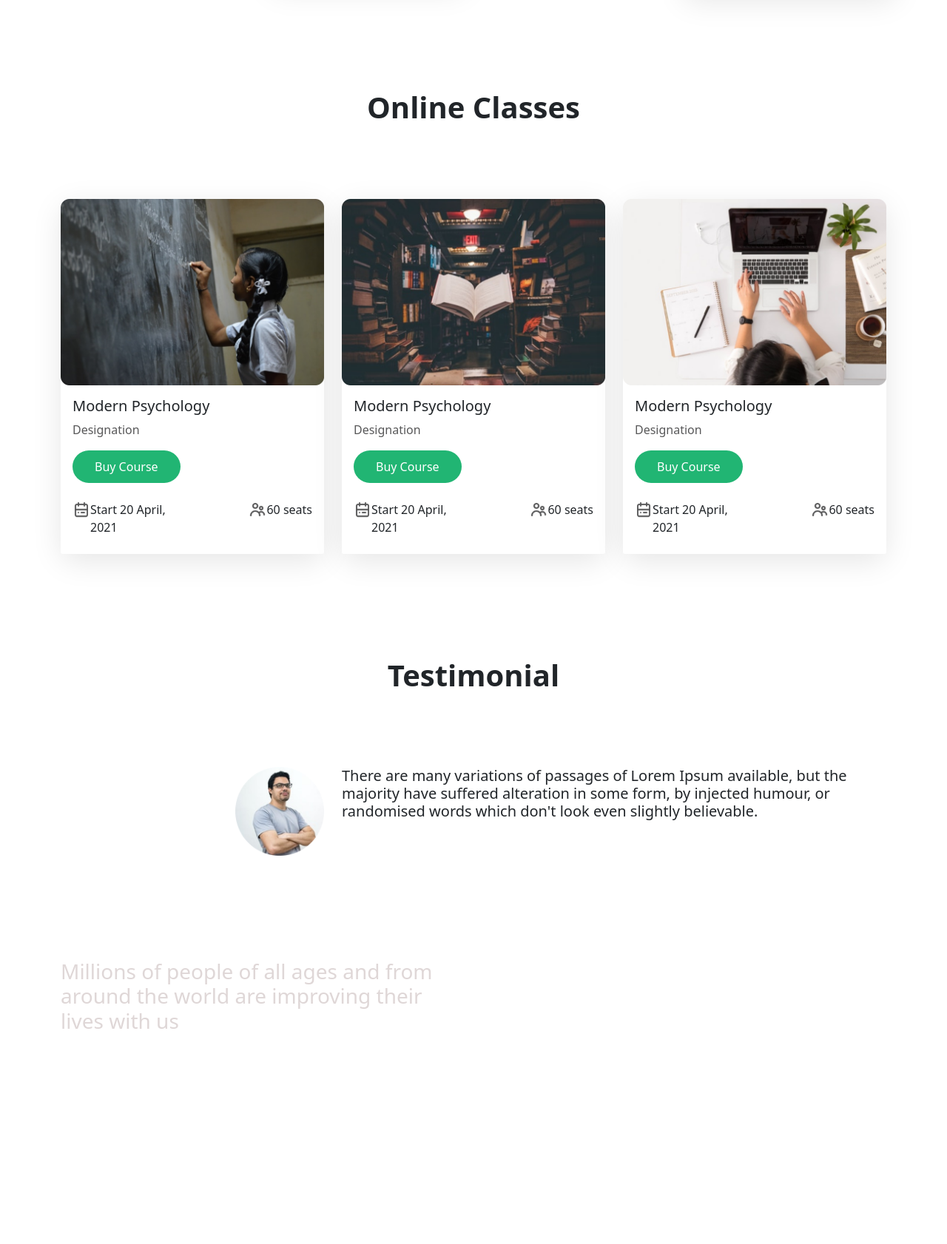
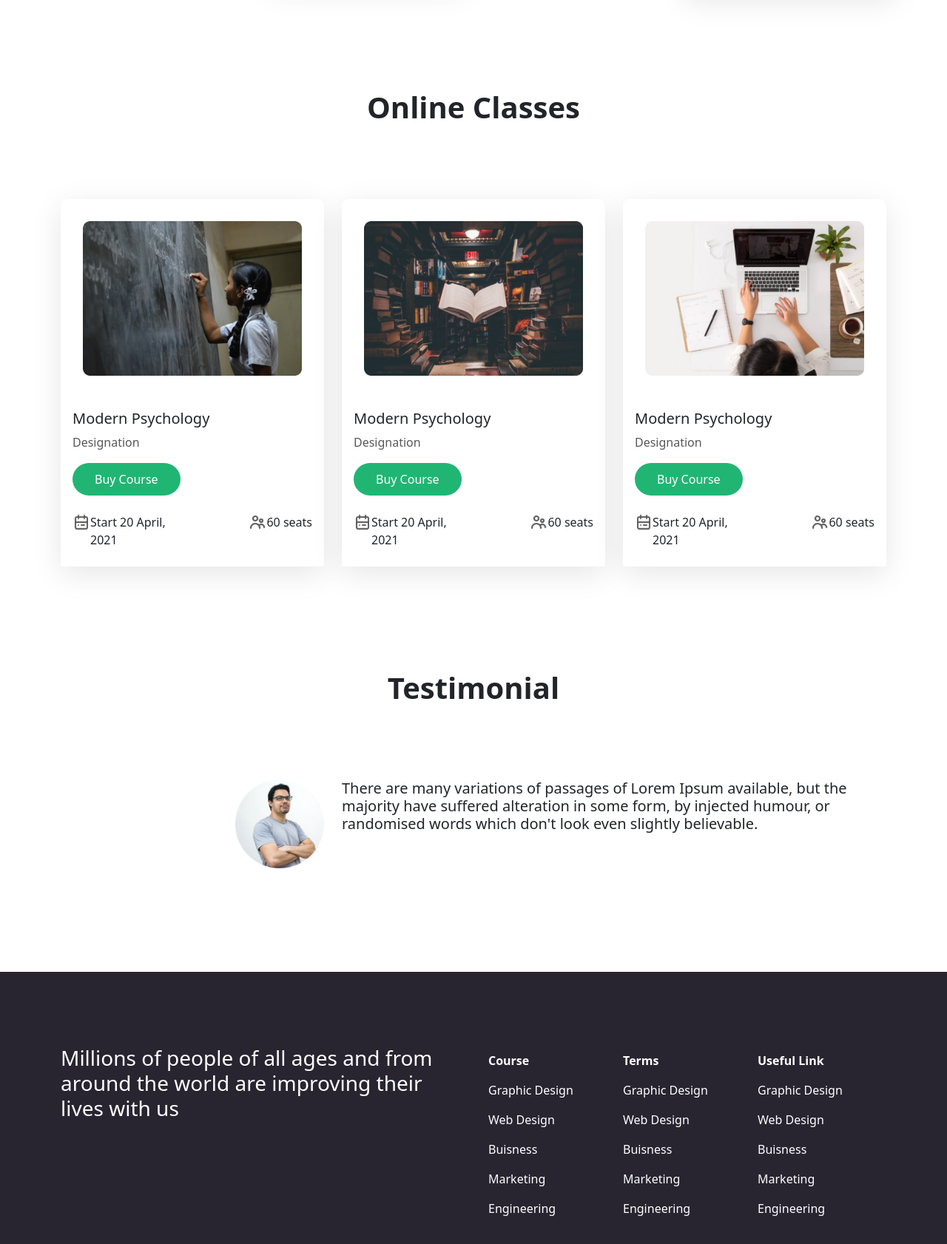
Before and after one commit to Rajubhuiyan/e-school, a plain HTML site: page index.html in a window 1280 px wide. Shown: the part 1020-2702 px from the top of the page at 74% size. Before the commit the page ends 2566 px from the top, so only its background shows below. Drawn offline with nearby package versions, Linux system fonts and the light colour scheme.

Commit message:
konorokom

```diff
--- a/index.html
+++ b/index.html
@@ -28,10 +28,11 @@
                   <div class="collapse navbar-collapse d-flex justify-content-end" id="navbarNavAltMarkup">
                     <div class="navbar-nav">
                       <a class="nav-link active" aria-current="page" href="#">Books</a>
-                      <a class="nav-link active" href="#">Courses</a>
-                      <a class="nav-link active" href="#">Others</a>
-                      <a class="nav-link active" href="#">Blog</a>
-                      <a class="nav-link active signin" href="#">Sign in</a>
+                      <a class="nav-link active" href="#courses">Courses</a>
+                      <a class="nav-link active" href="#other">Others</a>
+                      <a class="nav-link active" href="#blog">Blog</a>
+                      <a class="startedbutton active textdec" href="#aboutus">Sign in</a>
+
                     </div>
                   </div>
                 </div>
@@ -55,7 +56,7 @@
 
        </div>
 
-       <div class="container categories">
+       <div class="container categories" id="other">
             <div class="row">
                 <div class="col-md-3">
                   <div class="book one">
@@ -90,12 +91,12 @@
        </div>
 
 
-   <div class="container">
+   <div class="container" id="courses">
        <h1 class="cad">Online Classes</h1>
        <div class="row row-cols-1 row-cols-md-3 g-4">
         <div class="col">
           <div class="card h-100">
-            <img src="images/Photos/Morder pyschology.png" class="card-img-top" alt="...">
+            <img src="images/Photos/Morder pyschology.png" class="card-img-top last-image" alt="...">
             <div class="card-body">
               <h5 class="card-title">Modern Psychology</h5>
               <p class="card-text desi">Designation</p>
@@ -117,7 +118,7 @@
         </div>
         <div class="col">
           <div class="card h-100">
-            <img src="images/Photos/Morder psyc.png" class="card-img-top" alt="...">
+            <img src="images/Photos/Morder psyc.png" class="card-img-top last-image" alt="...">
             <div class="card-body">
               <h5 class="card-title">Modern Psychology</h5>
               <p class="card-text desi">Designation</p>
@@ -139,7 +140,7 @@
         </div>
         <div class="col">
           <div class="card h-100">
-            <img src="images/Photos/Morder pychons.png" class="card-img-top" alt="...">
+            <img src="images/Photos/Morder pychons.png" class="card-img-top last-image" alt="...">
             <div class="card-body">
             <h5 class="card-title">Modern Psychology</h5>
             <p class="card-text desi">Designation</p>
@@ -162,7 +163,7 @@
       </div>
    </div>
 
-   <div class="container">
+   <div class="container " id="blog">
        <h1 class="cad">Testimonial</h1>
        <div class="row">
            <div class="col-md-4 d-flex justify-content-end">
@@ -176,7 +177,7 @@
        </div>
    </div>
 
-<div class="black">
+<div class="black" id="aboutus">
     <div class="container last">
         <div class="row">
             <div class="col-md-6">
@@ -184,12 +185,47 @@
                     the world are improving their lives with us</h3>
             </div>
             <div class="col-md-6">
-                <table class="table table-dark table-borderless">
+                <table class="table table-borderless">
+                    <thead>
+                        <tr>
+                           <th>Course</th>
+                           <th>Terms</th>
+                           <th>Useful Link</th>
+                       </tr>
+                    </thead>
 
-                  </table>
+                <tbody>
+                    <tr>
+                        <td>Graphic Design</td>
+                        <td>Graphic Design</td>
+                        <td>Graphic Design</td>
+                    </tr>
+                        <tr>
+                            <td>Web Design</td>
+                            <td>Web Design</td>
+                            <td>Web Design</td>
+                        </tr>
+                        <tr>
+                            <td>Buisness</td>
+                            <td>Buisness</td>
+                            <td>Buisness</td>
+                        </tr>
+                        <tr>
+                            <td>Marketing</td>
+                            <td>Marketing</td>
+                            <td>Marketing</td>
+                        </tr>
+                        <tr>
+                            <td>Engineering</td>
+                            <td>Engineering</td>
+                            <td>Engineering</td>
+                        </tr>
+                </tbody>
+            </table>
             </div>
         </div>
        </div>
+       <footer>Copyright © 2021 Raju Ahmed Bhuiyan</footer>
 </div>
 
 
--- a/style.css
+++ b/style.css
@@ -97,18 +97,33 @@ padding-top: 50px;
 .card{
     background: #FFFFFF;
     box-shadow: 0px 10px 40px rgba(0, 0, 0, 0.1);
-    border-radius: 18px;
+    border-radius: 10px;
     border: none;
+
 }
 .beda{
     width: 120px;
     border: 3px black;
 }
 .millions{
-    color: rgb(223, 215, 215);
+    color: rgb(255, 255, 255);
    font-weight: 300;
 }
 .black{
-
-
+    background-color: #282531;
+    padding-top: 100px;
+    padding-bottom: 40px;
 }
+.table{
+    color: white;
+}
+footer{
+    color: #CDCDCD;
+    text-align: center;
+}
+.last-image{
+    padding: 30px;
+}
+.textdec{
+    text-decoration: none;
+}
```
